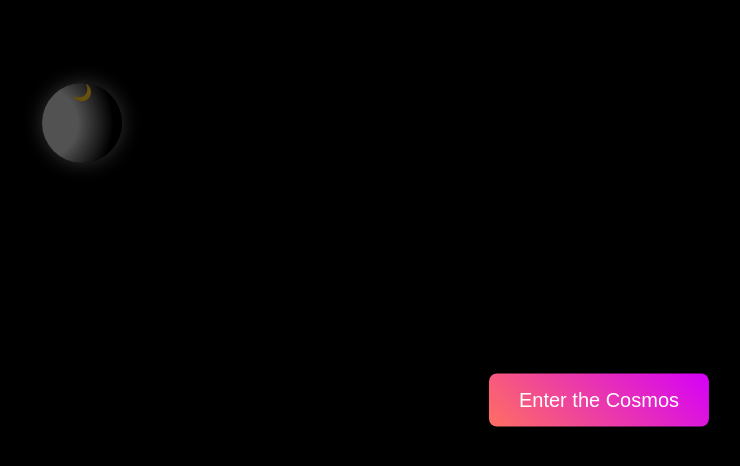
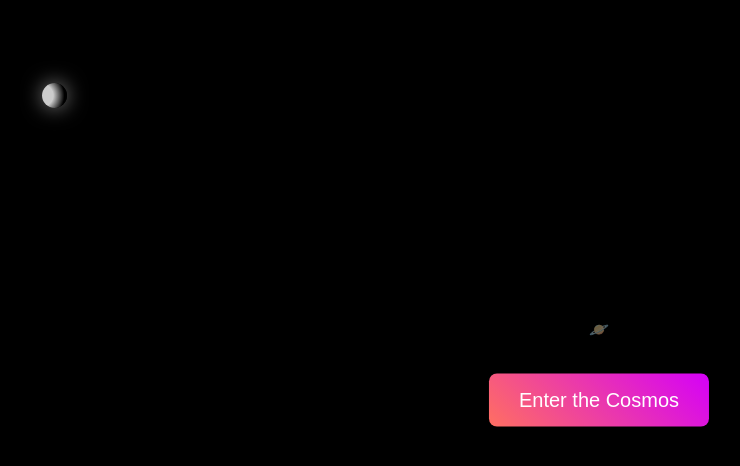
Before and after one commit to michaeliyer/spacyTwo, a plain HTML site: page index.html in a window 1280 px wide. Shown: the whole page, without its empty margins (41-781 px from the left). Drawn offline with Linux system fonts and the light colour scheme.

Commit message:
Moontenance

```diff
--- a/index.html
+++ b/index.html
@@ -14,9 +14,10 @@
 
     <!-- Night Sky (Initially Hidden) -->
     <div id="nightSky"></div>
+    <div id="nightSky2">🪐</div>
 
     <!-- The Moon -->
-    <div id="moon">🌙</div>
+    <div id="moon"></div>
 
 
     <!-- Cosmic Message Display -->
--- a/script.js
+++ b/script.js
@@ -2,7 +2,7 @@ document.getElementById('activateSky').addEventListener('click', () => {
     console.log("You're in Space, Ace!!!")
     document.getElementById('nightSky').style.opacity = '1';
     document.getElementById('nightSky').style.pointerEvents = 'auto';
-    generateStars(2500);
+    generateStars(1500);
     generatePlanets(6);
     setInterval(generateShootingStar, 10000);
 });
--- a/style.css
+++ b/style.css
@@ -40,6 +40,12 @@ body {
     opacity: 0;
     transition: opacity 2s ease-in-out;
     pointer-events: none;
+  }
+
+  #nightSky2 {
+    position: relative;
+    margin: 20rem;
+    opacity: .45;
   }
 
   /* Star Animation */
@@ -160,12 +166,12 @@ body {
   /* Moon Base */
 /* Moon Base */
 #moon {
-    opacity: .4;
+    opacity: 1;
     position: absolute;
     top: 20%;
     left: 80%;
-    width: 80px;
-    height: 80px;
+    width: 25px;
+    height: 25px;
     background: radial-gradient(circle, #ddd 30%, #999 70%);
     border-radius: 50%;
     box-shadow: 0 0 20px rgba(255, 255, 255, 0.5);
```
